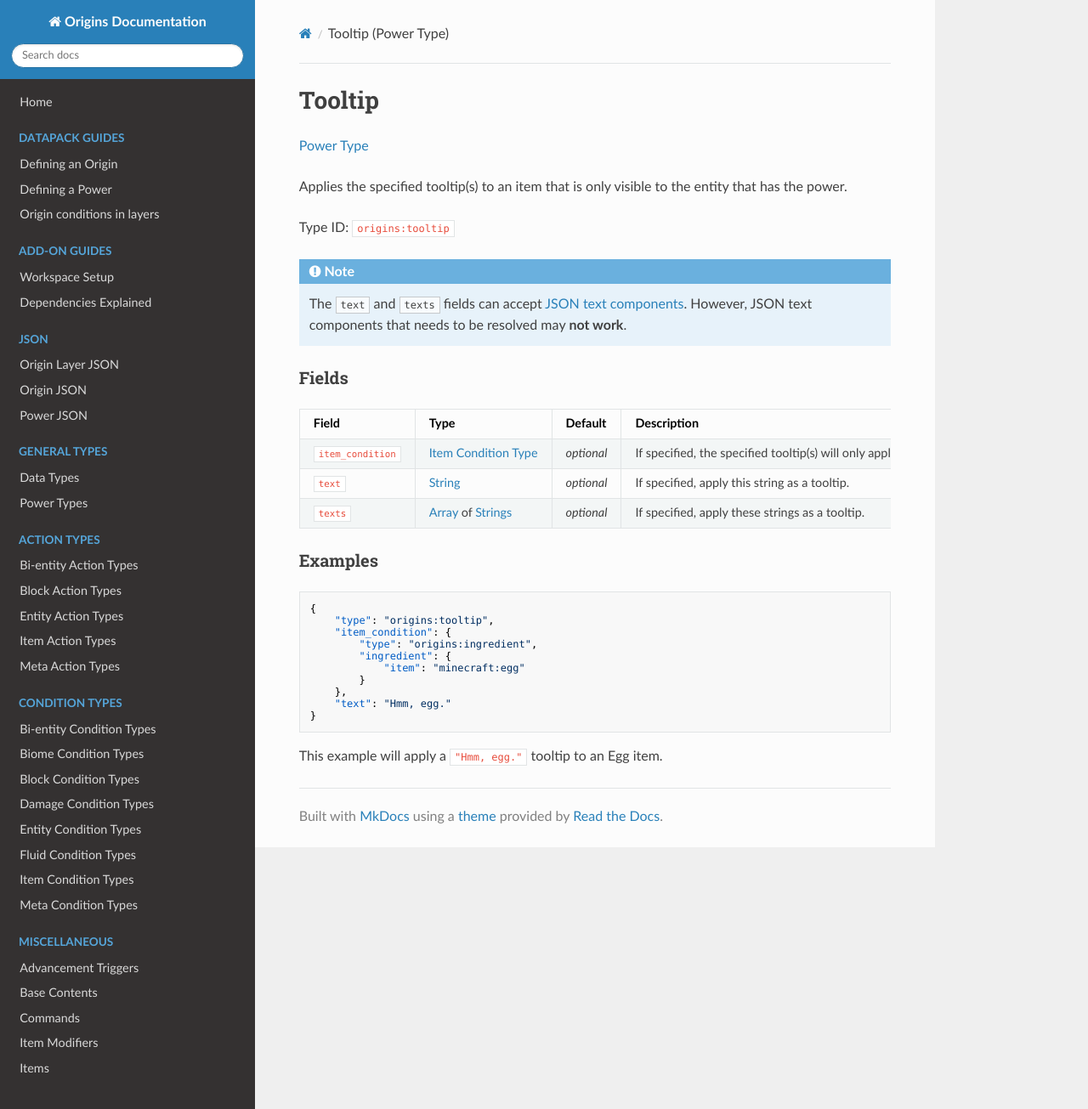
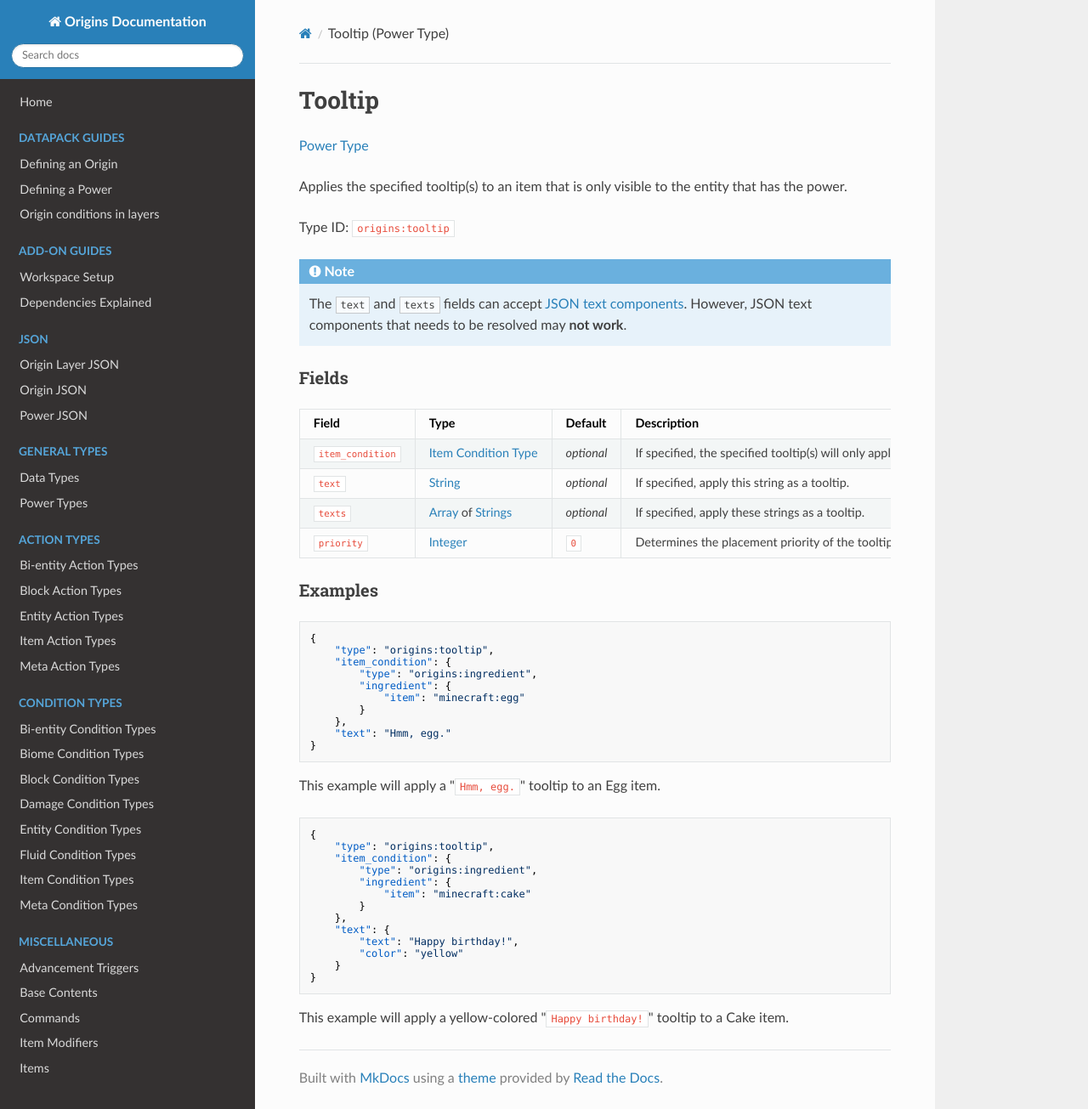
Before and after one commit to apace100/origins-docs, an MkDocs documentation site: the page built from docs/types/power_types/tooltip.md, in a window 1280 px wide and 1305 px high. Shown: the whole window at 85% size. Built offline with MkDocs 1.6.1, drawn with Linux system fonts in a browser that asks for light colours; nearby versions of some CDN libraries.

Commit message:
Updated `tooltip.md` (Power Types) * Added a `priority` integer field in the field table * Added a new example that demonstrates how a JSON text component would look like

````diff
--- a/docs/types/power_types/tooltip.md
+++ b/docs/types/power_types/tooltip.md
@@ -23,6 +23,7 @@ Field | Type | Default | Description
 `item_condition` | [Item Condition Type](../item_condition_types.md) | _optional_ | If specified, the specified tooltip(s) will only apply to items that fulfills this condition.
 `text` | [String](../data_types/string.md) | _optional_ | If specified, apply this string as a tooltip.
 `texts` | [Array](../data_types/array.md) of [Strings](../data_types/string.md) | _optional_ | If specified, apply these strings as a tooltip.
+`priority` | [Integer](../data_types/integer.md) | `0` | Determines the placement priority of the tooltip(s) of the power.
 
 
 ### Examples
@@ -40,4 +41,23 @@ Field | Type | Default | Description
 }
 ```
 
-This example will apply a `"Hmm, egg."` tooltip to an Egg item.
+This example will apply a "`Hmm, egg.`" tooltip to an Egg item.
+<br>
+
+```json
+{
+    "type": "origins:tooltip",
+    "item_condition": {
+        "type": "origins:ingredient",
+        "ingredient": {
+            "item": "minecraft:cake"
+        }
+    },
+    "text": {
+        "text": "Happy birthday!",
+        "color": "yellow"
+    }
+}
+```
+
+This example will apply a yellow-colored "`Happy birthday!`" tooltip to a Cake item.
````
